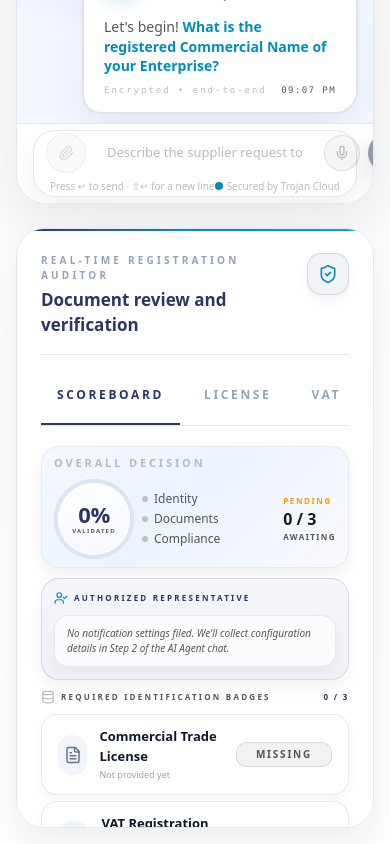
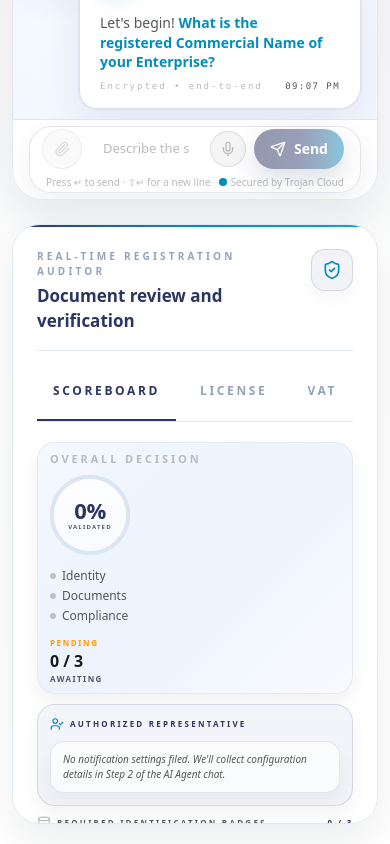
Before and after one commit to skyformit/trojan-web, a React (Vite) app: page / in a window 390 px wide. Shown: the part 1200-2044 px from the top of the page. Built offline with nearby package versions, Linux system fonts and the light colour scheme.

Commit message:
responsivness

```diff
--- a/src/App.tsx
+++ b/src/App.tsx
@@ -1634,7 +1634,7 @@ Next Step: ${friendlyNextStep}`
           100% { transform: translateX(320%); }
         }
       `}</style>
-      <main className="flex-1 w-full max-w-420 mx-auto p-4 md:p-6 space-y-6">
+      <main className="flex-1 w-full max-w-[1680px] mx-auto p-3 sm:p-4 md:p-6 space-y-6">
         <PortalHeader
           label="Live onboarding session"
           logo={
@@ -1715,7 +1715,7 @@ Next Step: ${friendlyNextStep}`
                 <strong className="font-bold">Helpful next step:</strong> {orchestratorFailure.suggestion}
               </div>
               <div className="rounded-xl border border-slate-200 bg-slate-50 px-4 py-3 text-[12px] text-slate-600">
-                <div className="grid grid-cols-[110px_minmax(0,1fr)] gap-4 items-center">
+                <div className="grid grid-cols-1 gap-3 items-start sm:grid-cols-[110px_minmax(0,1fr)] sm:items-center">
                   <p className="text-[10px] uppercase tracking-widest font-bold text-slate-400 leading-none">Reason</p>
                   <p className="text-sm font-medium text-slate-800 leading-snug">{orchestratorFailure.message}</p>
                 </div>
--- a/src/components/AIAgentChat.tsx
+++ b/src/components/AIAgentChat.tsx
@@ -433,7 +433,7 @@ export default function AIAgentChat({
     return renderTextBlocks(normalizedText);
   };
   return (
-    <div className="relative flex h-[600px] flex-col overflow-hidden rounded-[30px] border border-slate-200 bg-[linear-gradient(180deg,rgba(248,250,255,0.98)_0%,rgba(245,248,255,0.96)_22%,rgba(241,246,255,0.92)_100%)] shadow-[0_20px_54px_rgba(15,23,42,0.10)]">
+    <div className="relative flex h-[min(600px,calc(100dvh-14rem))] flex-col overflow-hidden rounded-[30px] border border-slate-200 bg-[linear-gradient(180deg,rgba(248,250,255,0.98)_0%,rgba(245,248,255,0.96)_22%,rgba(241,246,255,0.92)_100%)] shadow-[0_20px_54px_rgba(15,23,42,0.10)] md:h-[600px]">
       <div className="pointer-events-none absolute inset-x-0 top-0 z-20 h-[2px] rounded-r-full bg-gradient-to-r from-[var(--brand-primary)] via-[var(--brand-sky)] to-[var(--brand-sky-accent)] shadow-[0_0_0_1px_rgba(44,53,97,0.04)] md:h-[3px]" />
       <div className="pointer-events-none absolute left-[-2px] top-[4.25rem] h-[calc(100%-7.5rem)] w-[3px] rounded-full bg-gradient-to-b from-[color:rgba(44,53,97,0.55)] via-[color:rgba(0,142,185,0.55)] to-transparent" />
       <div className="pointer-events-none absolute left-[-10px] top-[4.25rem] h-[calc(100%-7.5rem)] w-8 rounded-full bg-gradient-to-b from-[color:rgba(44,53,97,0.26)] via-[color:rgba(0,142,185,0.24)] to-transparent blur-3xl" />
@@ -536,7 +536,7 @@ export default function AIAgentChat({
       {!showContactSetup && (
       <div className="border-t border-[color:rgba(44,53,97,0.12)] bg-white/95 px-4 py-1.5 backdrop-blur">
           <div className="rounded-[22px] border border-[color:rgba(44,53,97,0.12)] bg-white shadow-[0_10px_28px_rgba(15,23,42,0.06)] px-3 py-[2px]">
-            <div className="flex items-center gap-2">
+            <div className="flex flex-wrap items-center gap-2 sm:flex-nowrap">
               <button
                 type="button"
                 onClick={() => {
@@ -565,7 +565,7 @@ export default function AIAgentChat({
                     ? 'Processing request...'
                     : 'Describe the supplier request to route it...'
               }
-              className="min-h-[38px] flex-1 rounded-full border border-transparent bg-transparent px-3 text-[13px] text-[var(--brand-primary-deep)] placeholder:text-[var(--brand-gray-light)] focus:outline-none"
+              className="min-h-[38px] min-w-0 flex-1 rounded-full border border-transparent bg-transparent px-3 text-[13px] text-[var(--brand-primary-deep)] placeholder:text-[var(--brand-gray-light)] focus:outline-none"
               disabled={isUploading || isRequestInProgress}
             />
               <div className="flex items-center gap-2 pr-1 text-[var(--brand-gray-light)]">
--- a/src/components/VerificationPanel.tsx
+++ b/src/components/VerificationPanel.tsx
@@ -292,7 +292,7 @@ export default function VerificationPanel({
         <div className="rounded-[18px] border border-slate-200/80 bg-[linear-gradient(135deg,rgba(244,248,255,0.98)_0%,rgba(236,243,253,0.98)_46%,rgba(249,250,255,0.99)_100%)] px-3 py-2 shadow-[0_8px_18px_rgba(15,23,42,0.06)] md:px-4 md:py-2.5">
           <p className="text-[11px] font-black uppercase tracking-[0.26em] text-[var(--brand-gray-light)]">Overall Decision</p>
 
-          <div className="mt-2 grid grid-cols-[minmax(80px,auto)_minmax(0,1fr)_auto] items-center gap-2 md:gap-2.5">
+          <div className="mt-2 grid grid-cols-1 items-start gap-3 sm:grid-cols-[minmax(80px,auto)_minmax(0,1fr)_auto] sm:items-center md:gap-2.5">
             <div className="relative flex h-[80px] w-[80px] items-center justify-center rounded-full bg-[color:rgba(83,86,90,0.08)] shadow-[inset_0_0_0_1px_rgba(44,53,97,0.10)] md:h-[88px] md:w-[88px]">
               <div
                 className="absolute inset-0 rounded-full p-[4px] md:p-[5px]"
@@ -372,15 +372,15 @@ export default function VerificationPanel({
               <button
                 key={id}
                 onClick={() => setActiveTab(tab)}
-                className="flex items-center justify-between gap-3 rounded-[16px] border border-slate-200/90 bg-white px-4 py-3 text-left shadow-[0_6px_14px_rgba(15,23,42,0.04)] transition hover:border-slate-300 hover:bg-slate-50 md:px-4 md:py-3.5"
+                className="flex items-start justify-between gap-3 rounded-[16px] border border-slate-200/90 bg-white px-4 py-3 text-left shadow-[0_6px_14px_rgba(15,23,42,0.04)] transition hover:border-slate-300 hover:bg-slate-50 sm:items-center md:px-4 md:py-3.5"
               >
-                <div className="flex items-center gap-3">
+                <div className="flex min-w-0 items-start gap-3 sm:items-center">
                   <div className={`flex h-10 w-10 items-center justify-center rounded-[14px] ${getEffectiveDocStatus(doc) === 'verified' ? 'bg-[color:rgba(44,53,97,0.08)] text-[var(--brand-primary)]' : 'bg-slate-100 text-slate-500'} md:h-11 md:w-11`}>
                     <FileText className="h-[18px] w-[18px]" />
                   </div>
-                  <div>
+                  <div className="min-w-0">
                     <p className="text-[13px] font-bold text-slate-900 md:text-[14px]">{label}</p>
-                    <p className="mt-0.5 text-[9px] font-medium text-slate-400 md:text-[10px]">
+                    <p className="mt-0.5 text-[9px] font-medium text-slate-400 md:text-[10px] break-words">
                       {doc.extractedData
                         ? doc.type === 'bank_document'
                           ? `Bank Holder Name: ${getDocumentSummaryDetails(doc)}`
@@ -426,7 +426,7 @@ export default function VerificationPanel({
 
               {/* Infrastructure & Capabilities Survey Section */}
               <div id="registration-survey-form" className="rounded-[16px] border border-slate-200/80 bg-slate-50/80 p-3.5 space-y-3 shadow-[0_6px_14px_rgba(15,23,42,0.04)]">
-                <div className="flex items-center justify-between border-b border-slate-200 pb-2">
+                <div className="flex flex-col gap-2 border-b border-slate-200 pb-2 sm:flex-row sm:items-center sm:justify-between">
                   <span className="text-[9px] font-extrabold uppercase tracking-[0.24em] text-slate-800">Business Profile & Capacity</span>
                   <button
                     type="button"
@@ -772,7 +772,7 @@ export default function VerificationPanel({
   };
 
   return (
-    <div className="relative h-[600px] overflow-y-auto overflow-x-hidden rounded-[28px] border border-slate-200 bg-white p-6 text-slate-800 shadow-[0_18px_34px_rgba(15,23,42,0.07)] md:p-7">
+    <div className="relative h-[min(600px,calc(100dvh-14rem))] overflow-y-auto overflow-x-hidden rounded-[28px] border border-slate-200 bg-white p-6 text-slate-800 shadow-[0_18px_34px_rgba(15,23,42,0.07)] md:h-[600px] md:p-7">
       <div className="pointer-events-none absolute inset-x-0 top-0 z-20 h-[2px] rounded-r-full bg-gradient-to-r from-[var(--brand-primary)] via-[var(--brand-sky)] to-[var(--brand-sky-accent)] shadow-[0_0_0_1px_rgba(44,53,97,0.04)] md:h-[3px]" />
       {/* Title block */}
       <div className="mb-5 flex items-start justify-between gap-4 border-b border-slate-200 pb-4">
```
